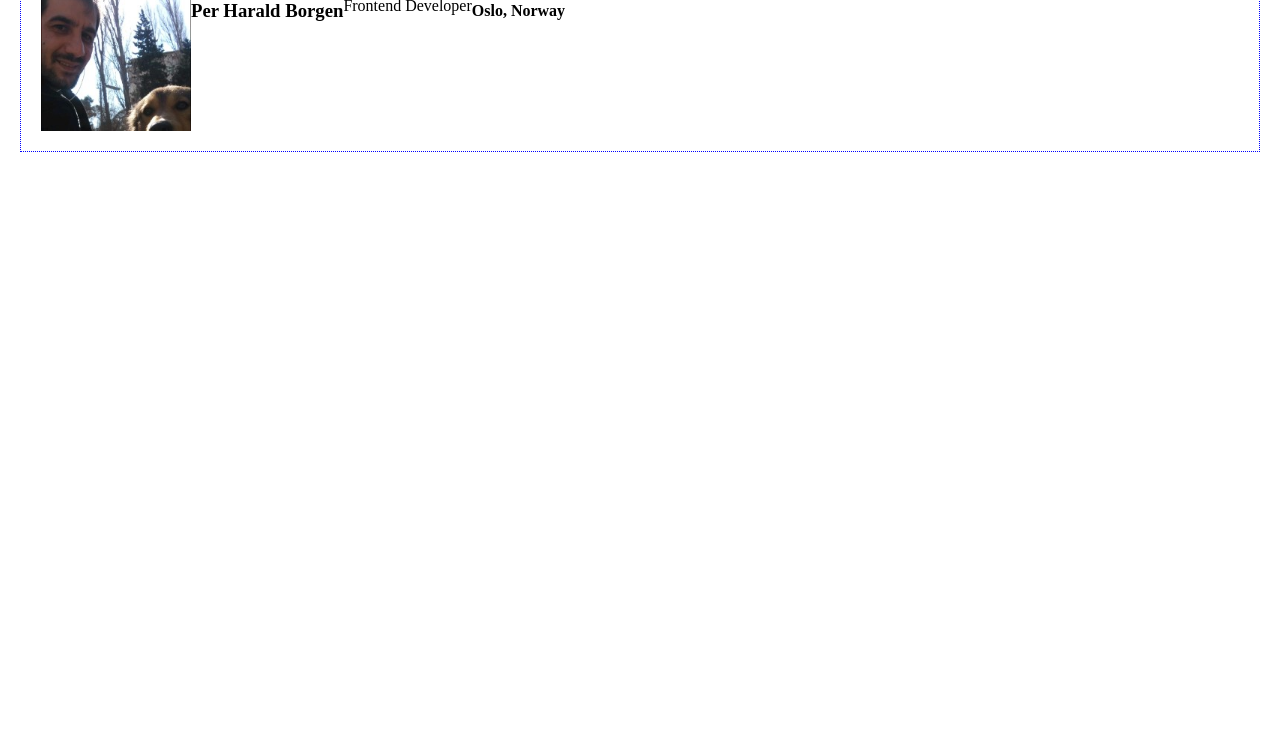
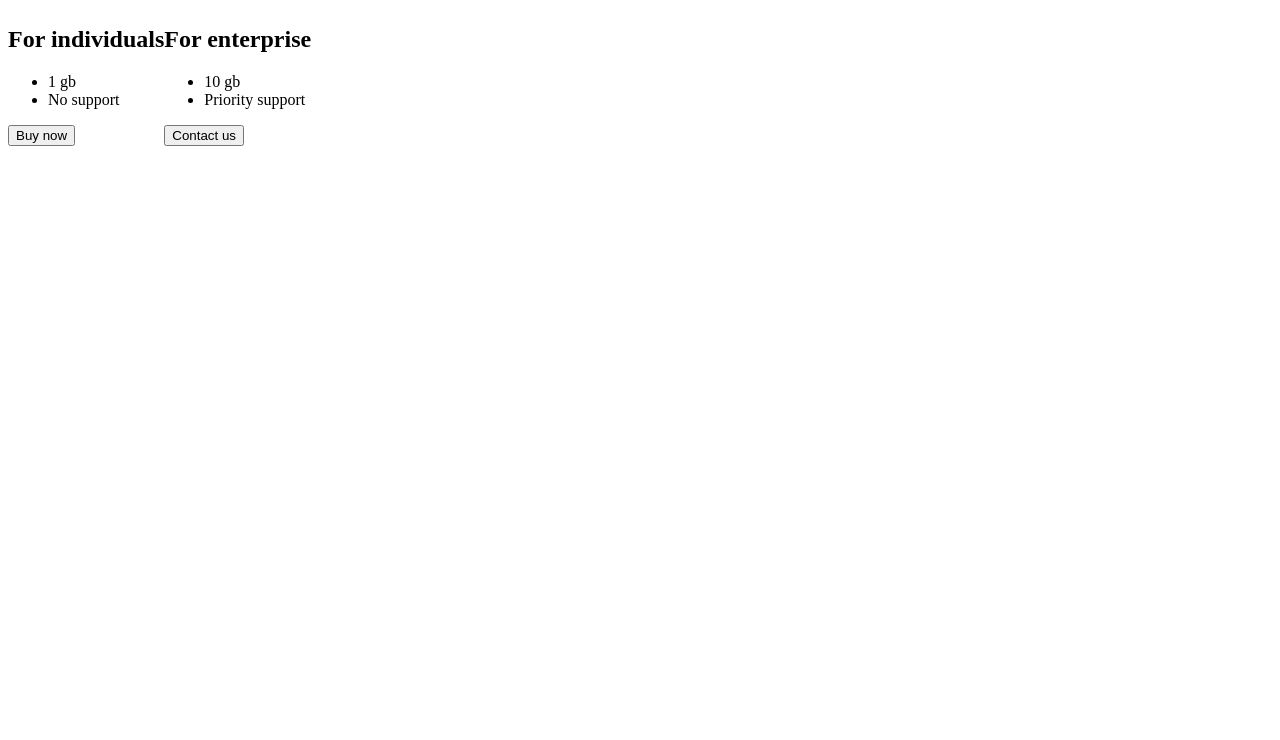
Before and after one commit to RasimAghayev/scrimba, a plain HTML site: page Frontend Career Path/Module 2-Web dev basics/03.Build a digital Business Card/index.html in a window 1280 px wide. Shown: the part 60-800 px from the top of the page. Drawn offline with Linux system fonts and the light colour scheme.

Commit message:
07. Aside: flexbox child containers - 3:37

```diff
--- /dev/null
+++ b/Frontend Career Path/Module 2-Web dev basics/03.Build a digital Business Card/index.css
@@ -0,0 +1,3 @@
+.pricing {
+    display: flex;
+}
--- a/Frontend Career Path/Module 2-Web dev basics/03.Build a digital Business Card/index.html
+++ b/Frontend Career Path/Module 2-Web dev basics/03.Build a digital Business Card/index.html
@@ -1,17 +1,33 @@
 <html>
 
 <head>
-    <link rel="stylesheet" href="styles.css" />
+    <link rel="stylesheet" href="index.css">
 </head>
 
 <body>
-    <div class="card">
-        <img src="images/RasimAghayev.jpg" alt="Per Harald Borgen smiling at the camera with a colorful background"
-            class="avatar">
-        <h3>Per Harald Borgen</h3>
-        <p>Frontend Developer</p>
-        <h4>Oslo, Norway</h4>
+    <h1>Upgrade to Pro</h1>
+
+    <div class="pricing">
+
+        <div>
+            <h2>For individuals</h2>
+            <ul>
+                <li>1 gb</li>
+                <li>No support</li>
+            </ul>
+            <button>Buy now</button>
+        </div>
+
+        <div>
+            <h2>For enterprise</h2>
+            <ul>
+                <li>10 gb</li>
+                <li>Priority support</li>
+            </ul>
+            <button>Contact us</button>
+        </div>
     </div>
+
 </body>
 
 </html>
```
Also changed, not shown: Frontend Career Path/Module 2-Web dev basics/03.Build a digital Business Card/README.md.
